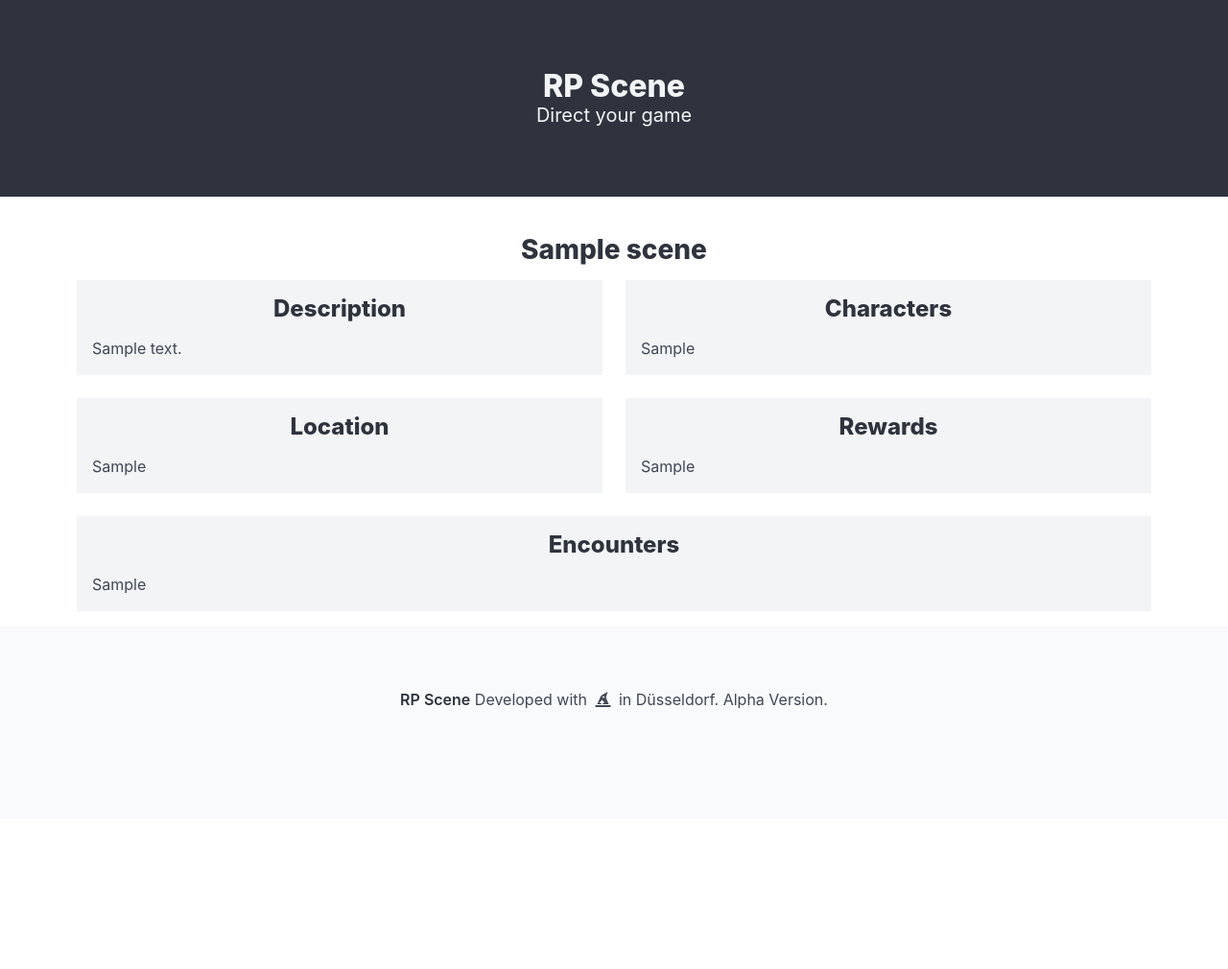
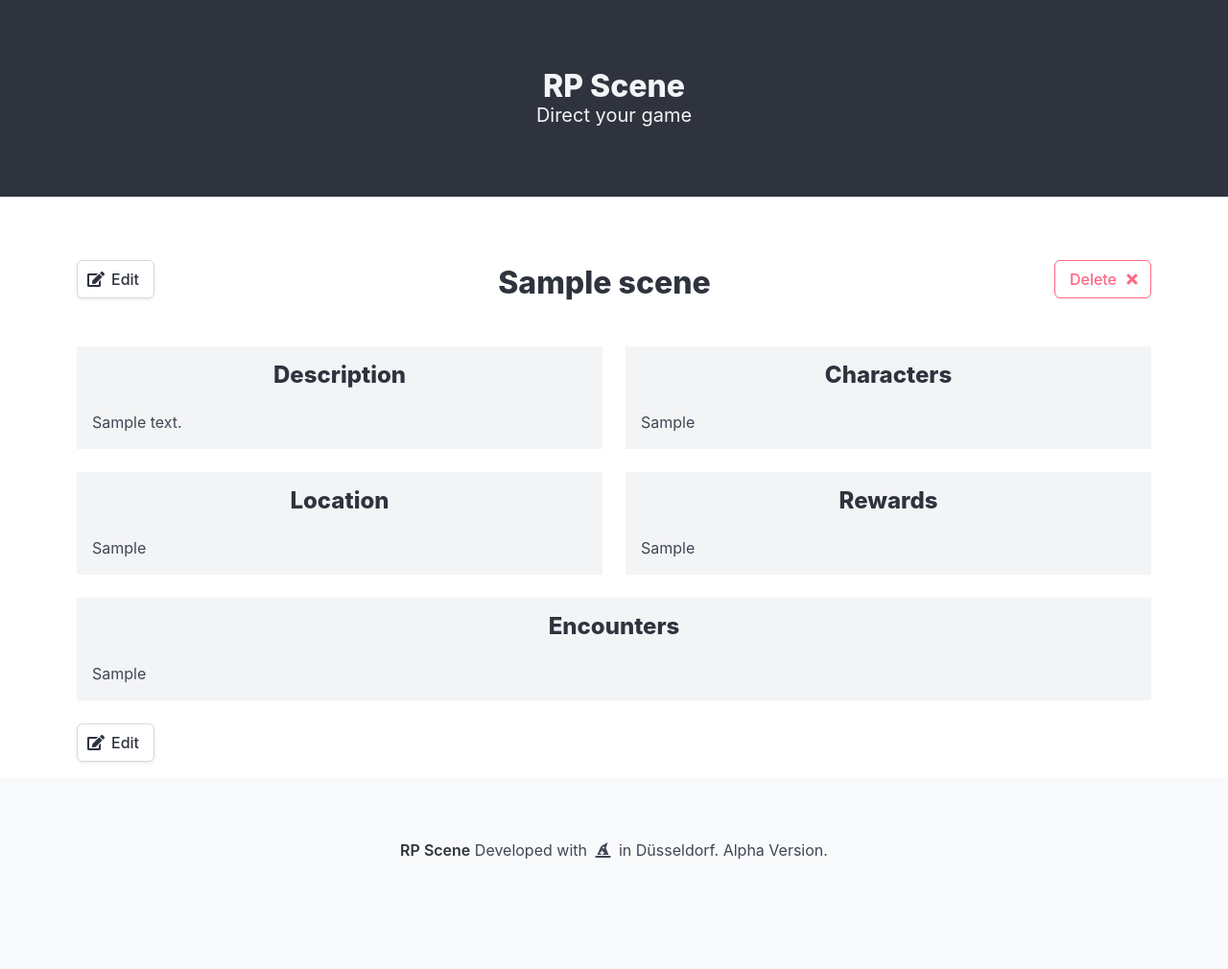
Before and after one commit to Phaetec/rpscene, a Django app: page /scenes/detail/1/ in a window 1280 px wide. Shown: the part 56-1066 px from the top of the page at 96% size. Before the commit the page ends 795 px from the top, so only its background shows below. Run offline with Django 3.2, Linux system fonts and the light colour scheme; a user stored in the database is signed in; tables that the repository leaves empty hold one stand-in row (values such as "Sample post"); style sheets or scripts are compiled from the project's sources; some libraries are stand-ins or nearby versions.

Commit message:
Modify scenes detail template
Add edit and delete buttons, use more bulma classes

```diff
--- a/scenes/templates/scenes/detail.html
+++ b/scenes/templates/scenes/detail.html
@@ -2,17 +2,31 @@
 
 {% block content %}
     <div class="content">
-        <h2 class="has-text-centered">{{ scene.name }}</h2>
+        <nav class="level">
+            <div class="level-left">
+                <a href="{% url "scenes:edit" scene.id %}" class="level-item button">
+                    <span class="icon is-small"><i class="fas fa-edit"></i></span>
+                    <span>Edit</span>
+                </a>
+            </div>
+            <h1 class="level-item title has-text-centered">{{ scene.name }}</h1>
+            <div class="level-right">
+                <a href="{% url "scenes:delete" scene.id %}" class="level-item button is-danger is-outlined">
+                    <span>Delete</span>
+                    <span class="icon is-small"><i class="fas fa-times"></i></span>
+                </a>
+            </div>
+        </nav>
         <div class="columns">
             <div class="column">
                 <div class="content has-background-light">
-                    <h3 class="has-text-centered">Description</h3>
+                    <h3 class="subtitle has-text-centered">Description</h3>
                     <p>{{ scene.description }}</p>
                 </div>
             </div>
             <div class="column">
                 <div class="content has-background-light">
-                    <h3 class="has-text-centered">Characters</h3>
+                    <h3 class="subtitle has-text-centered">Characters</h3>
                     <p>{{ scene.characters }}</p>
                 </div>
             </div>
@@ -21,13 +35,13 @@
         <div class="columns">
             <div class="column">
                 <div class="content has-background-light">
-                    <h3 class="has-text-centered">Location</h3>
+                    <h3 class="subtitle has-text-centered">Location</h3>
                     <p>{{ scene.place }}</p>
                 </div>
             </div>
             <div class="column">
                 <div class="content has-background-light">
-                    <h3 class="has-text-centered">Rewards</h3>
+                    <h3 class="subtitle has-text-centered">Rewards</h3>
                     <p>{{ scene.rewards }}</p>
                 </div>
             </div>
@@ -36,11 +50,21 @@
         <div class="columns">
             <div class="column">
                 <div class="content has-background-light">
-                    <h3 class="has-text-centered">Encounters</h3>
+                    <h3 class="subtitle has-text-centered">Encounters</h3>
                     <p>{{ scene.encounters }}</p>
                 </div>
             </div>
         </div>
+
+        <nav class="level">
+            <div class="level-left">
+                <a href="{% url "scenes:edit" scene.id %}" class="level-item button">
+                    <span class="icon is-small"><i class="fas fa-edit"></i></span>
+                    <span>Edit</span>
+                </a>
+            </div>
+        </nav>
     </div>
 
+
 {% endblock %}
```
